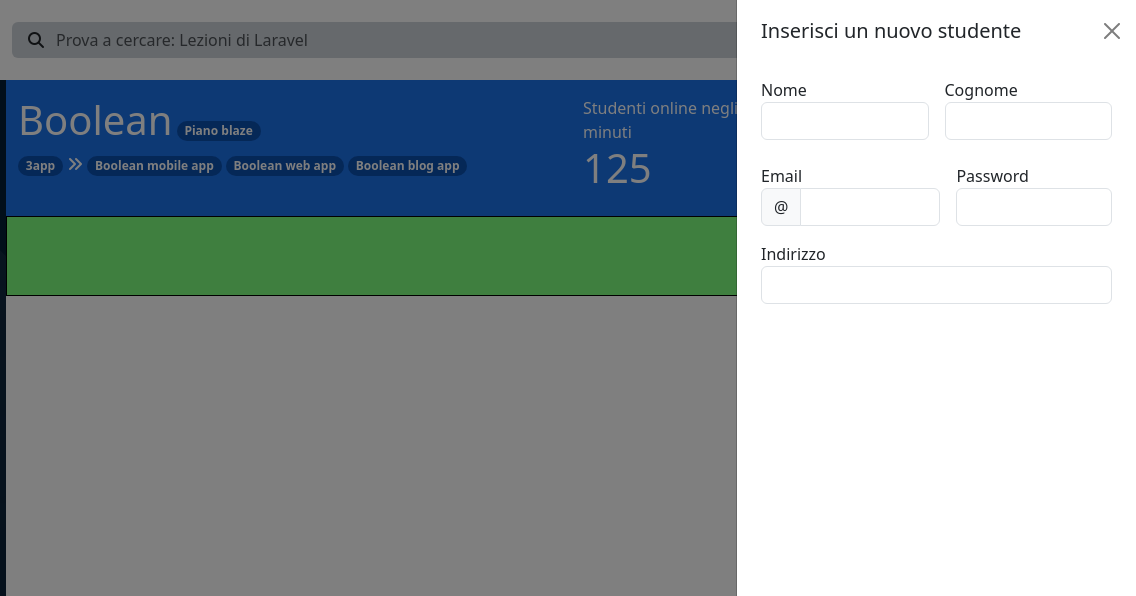
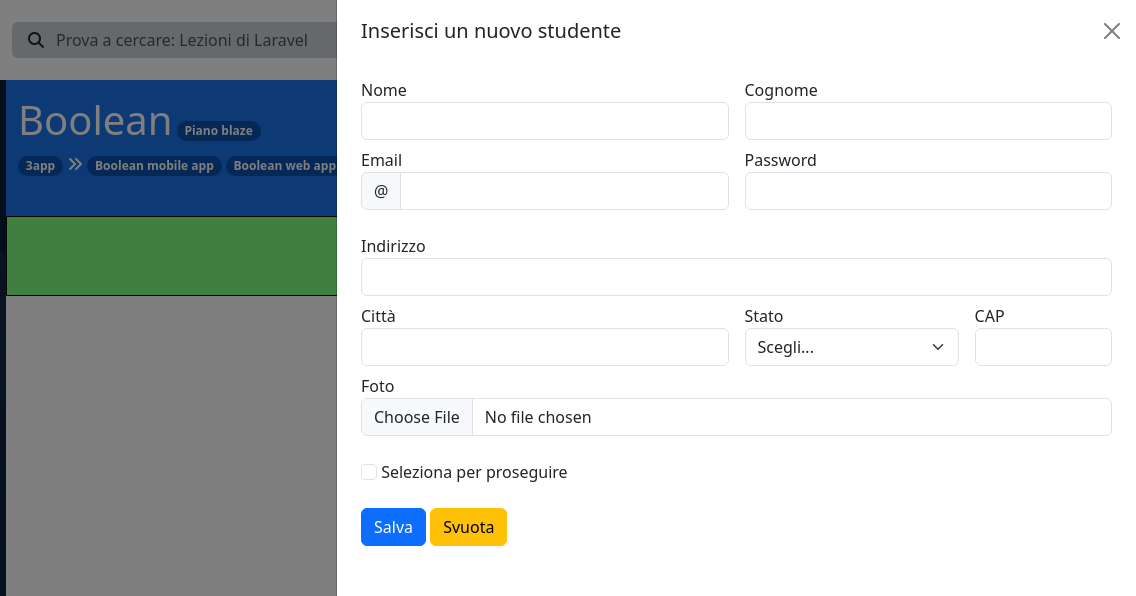
Before and after one commit to pierdomenicoguarnieri/html-css-bootstrap-dashboard, a plain HTML site: page index.html in a window 1280 px wide. Both pictures are taken after a click on the button 1248 px from the left and 115 px from the top of the page. Shown: the top 596 px of the page, 144-1280 px from the left. Drawn offline with nearby package versions, Linux system fonts and the light colour scheme.

Commit message:
feat: offcanvas

```diff
--- a/assets/css/style.css
+++ b/assets/css/style.css
@@ -14,6 +14,14 @@
   min-height: 80px;
   background-color: rgba(0, 255, 0, 0.5);
   border: 1px solid black;
+}
+
+.pg-w-30{
+  width: 30%;
+}
+
+.pg-w-20{
+  width: 20%;
 }
 
 header{
@@ -69,8 +77,8 @@ main .pg-top-bar .badge{
   background-color: rgba(5, 66, 151, 0.7);
 }
 
-.pg-offcanvas-width{
-  width: 700px;
+.offcanvas{
+  --bs-offcanvas-width: 800px;
 }
 
 @media screen and (max-width: 767px) {
--- a/index.html
+++ b/index.html
@@ -15,7 +15,7 @@
   </head>
 
   <body>
-    <header class="fixed-top d-flex align-items-center justify-content-between px-3 bg-white">
+    <header class="fixed-top d-flex align-items-center justify-content-between ps-3 bg-white">
 
       <div class="pg-left-header pe-3">
         <img class="w-100" src="assets/img/logo.svg" alt="">
@@ -145,6 +145,7 @@
           </div>
         </div>
 
+        <!-- Offcanvas -->
         <div class="offcanvas pg-offcanvas-width offcanvas-end" data-bs-scroll="true" tabindex="-1" id="offcanvasWithBothOptions" aria-labelledby="offcanvasWithBothOptionsLabel">
           <div class="offcanvas-header">
             <h5 class="offcanvas-title px-2" id="offcanvasWithBothOptionsLabel">Inserisci un nuovo studente</h5>
@@ -152,42 +153,86 @@
           </div>
           <div class="offcanvas-body">
             <form action="">
-              <div class="pg-row mb-4 d-flex">
-                <div class="pg-text-input px-2">
+              <div class="pg-row w-100 mb-2 d-flex">
+                <div class="pg-text-input w-50 px-2">
                   <label for="name">Nome</label>
-                  <input class="form-control" type="text" aria-label="name">
+                  <input class="form-control" type="text" aria-label="name" required>
                 </div>
 
-                <div class="pg-text-input px-2">
+                <div class="pg-text-input w-50 px-2">
                   <label for="surname">Cognome</label>
-                  <input class="form-control" type="text" aria-label="surname">
+                  <input class="form-control" type="text" aria-label="surname" required>
                 </div>
               </div>
 
-              <div class="pg-row d-flex">
-                <div class="pg-email-input px-2">
+              <div class="pg-row w-100 mb-2 d-flex">
+                <div class="pg-email-input w-50 px-2">
                   <label for="email">Email</label>
                   <div class="input-group mb-3">
                     <span class="input-group-text" id="basic-addon1">@</span>
-                    <input type="email" class="form-control rounded-end-2" aria-label="email" aria-describedby="basic-addon1">
+                    <input type="email" class="form-control rounded-end-2" aria-label="email" aria-describedby="basic-addon1" required>
                   </div>
                 </div>
 
-                <div class="pg-password-input px-2">
+                <div class="pg-password-input w-50 px-2">
                   <label for="password">Password</label>
-                  <input class="form-control" type="password" aria-label="password">
+                  <input class="form-control" type="password" aria-label="password" required>
                 </div>
               </div>
 
-              <div class="pg-row w-100 mb-4 d-flex">
+              <div class="pg-row w-100 mb-2 d-flex">
                 <div class="pg-text-input w-100 px-2">
                   <label for="address">Indirizzo</label>
                   <input class="form-control w-100" type="text" aria-label="address">
                 </div>
               </div>
+
+              <div class="pg-row w-100 mb-2 d-flex">
+                <div class="pg-text-input w-50 px-2">
+                  <label for="city">Città</label>
+                  <input class="form-control w-100" type="text" aria-label="city">
+                </div>
+
+                <div class="pg-select-input pg-w-30 px-2">
+                  <label for="state">Stato</label>
+                  <select class="form-select w-100" aria-label="state">
+                    <option selected>Scegli...</option>
+                    <option>Italia</option>
+                    <option>Francia</option>
+                    <option>Germania</option>
+                    <option>Inghilterra</option>
+                    <option>Stati Uniti D'America</option>
+                  </select>
+                </div>
+
+                <div class="pg-text-input pg-w-20 px-2">
+                  <label for="cap">CAP</label>
+                  <input class="form-control w-100" type="text" aria-label="cap">
+                </div>
+              </div>
+
+              <div class="pg-row w-100 mb-4 d-flex">
+                <div class="pg-file-input w-100 px-2">
+                  <label for="file">Foto</label>
+                  <input class="form-control" type="file" id="file">
+                </div>
+              </div>
+
+              <div class="pg-row w-100 mb-4">
+                <div class="pg-checkbox-input px-2">
+                  <input class="form-check-input" type="checkbox" value="" id="privacy" required>
+                  <label class="form-check-label" for="privacy">Seleziona per proseguire</label>
+                </div>
+              </div>
+
+              <div class="pg-row w-100 mb-2 px-2">
+                <button type="submit" class="btn btn-primary">Salva</button>
+                <button type="button" class="btn btn-warning">Svuota</button>
+              </div>
             </form>
           </div>
         </div>
+        <!-- /Offcanvas -->
 
         <div class="pg-main-content">
           <div class="container-fluid">
```
